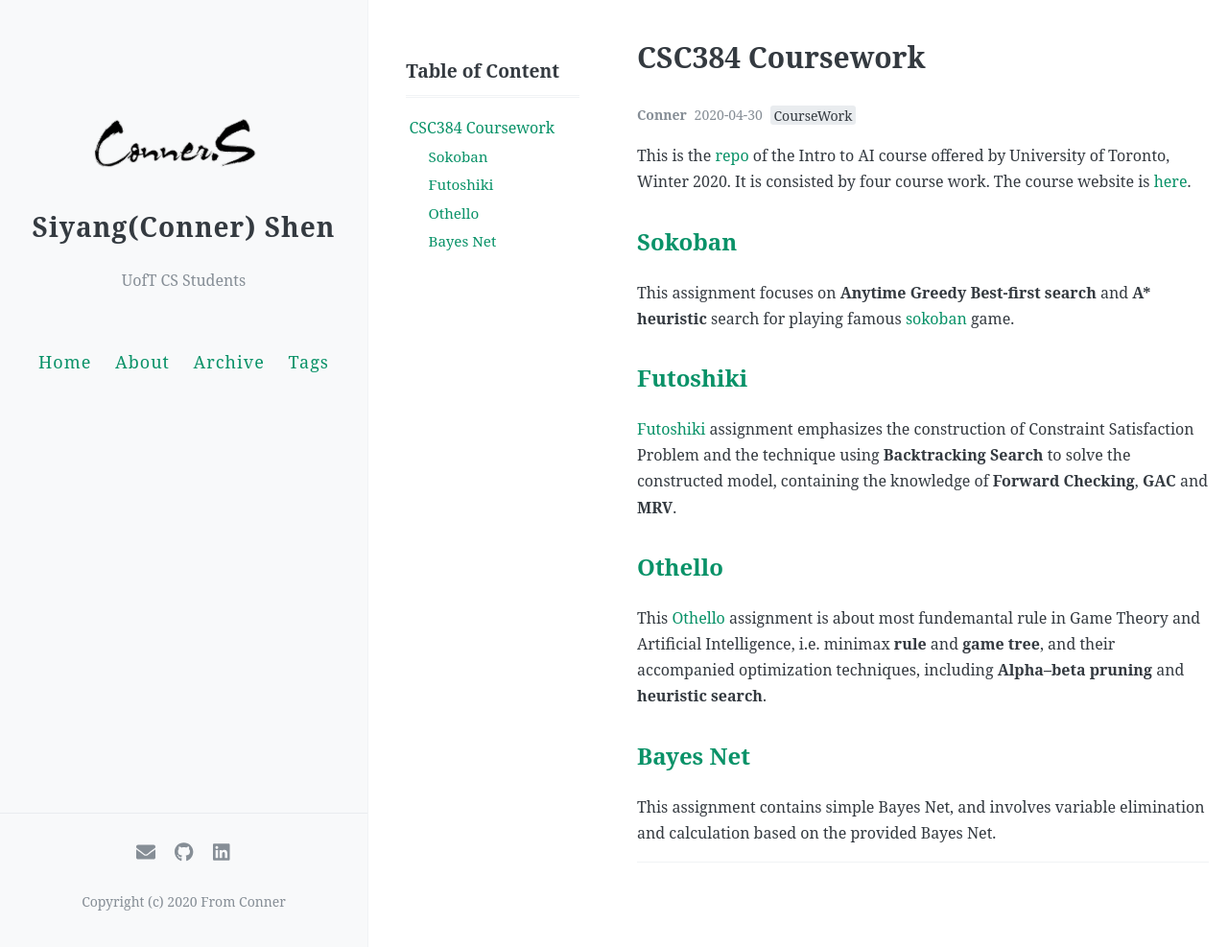
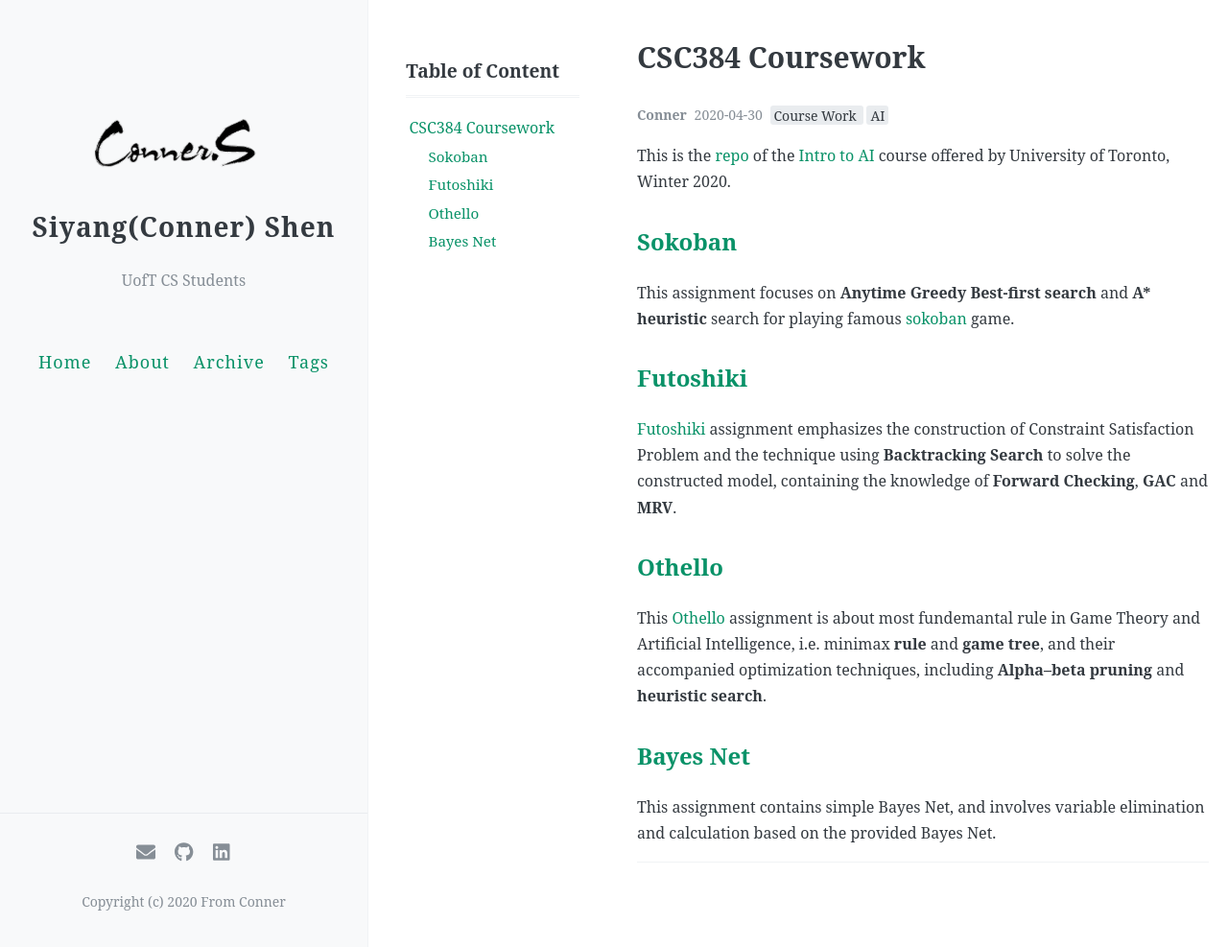
Before and after one commit to Connerrrrr/Connerrrrr.github.io, a Jekyll site: the page built from _posts/2020-04-30-csc384.md, in a window 1280 px wide and 987 px high. Shown: the whole window at 96% size. Built offline with Jekyll 4.4.1, drawn with Linux system fonts in a browser that asks for light colours; comment, search, counter and statistics services are not loaded.

Commit message:
Update 2020-04-30-csc384.md

```diff
--- a/_posts/2020-04-30-csc384.md
+++ b/_posts/2020-04-30-csc384.md
@@ -3,12 +3,12 @@ layout: post
 title: CSC384 Coursework
 date: 2020-04-30
 author: Conner
-tags: [CourseWork]
+tags: [Course Work, AI]
 comments: false
 toc: true
 pinned: false
 ---
-This is the [repo](https://github.com/Connerrrrr/CSC384CourseWork) of the Intro to AI course offered by University of Toronto, Winter 2020. It is consisted by four course work. The course website is [here](https://www.teach.cs.toronto.edu/~csc384h/winter/).
+This is the [repo](https://github.com/Connerrrrr/CSC384CourseWork) of the [Intro to AI](https://www.teach.cs.toronto.edu/~csc384h/winter/) course offered by University of Toronto, Winter 2020.
 
 ## [Sokoban](https://github.com/Connerrrrr/CSC384CourseWork/tree/master/A1)
 
```
